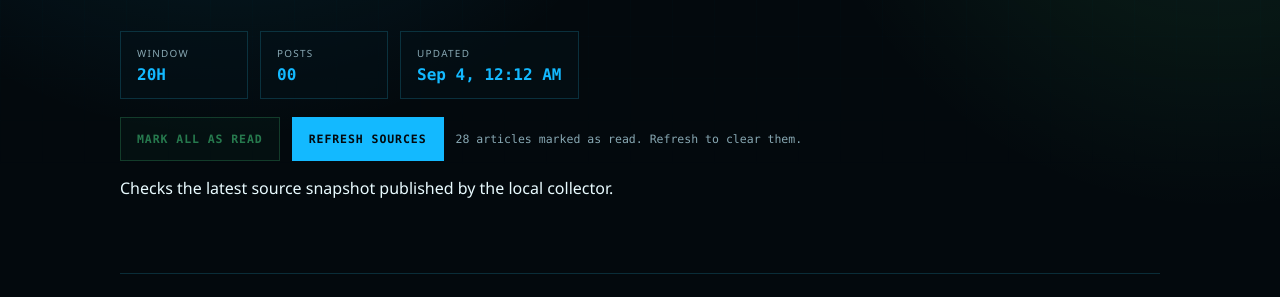
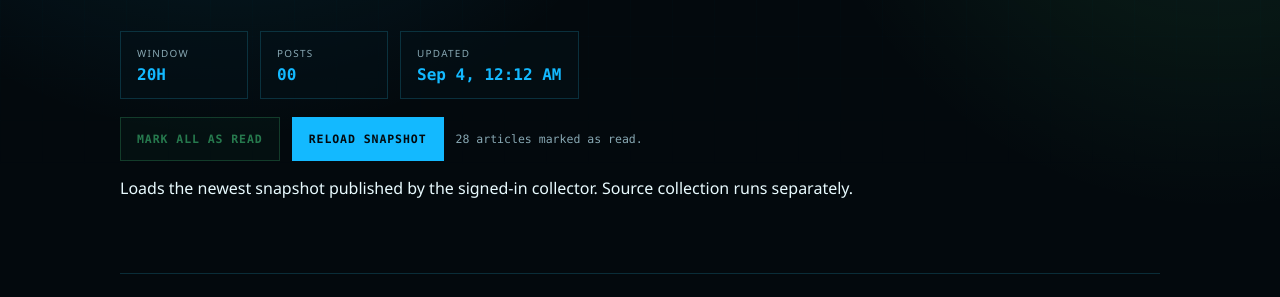
Before and after one commit to dylan2045ad/dyl-nawful, a website: page index.html in a window 1280 px wide. Both pictures are taken after a click on the button "MARK ALL AS READ". Shown: the part 342-639 px from the top of the page. Drawn offline with Linux system fonts and the light colour scheme.

Commit message:
Fix snapshot reload controls

```diff
--- a/app.js
+++ b/app.js
@@ -35,7 +35,9 @@ export function getFeedStatus(feed, now = Date.now()) {
 
 export function getFeedUrl(baseUri = "http://localhost/", now = Date.now()) {
   const url = new URL("data/posts.json", baseUri);
-  url.searchParams.set("refresh", String(now));
+  // GitHub Pages may cache JSON for several minutes. A unique query key makes
+  // every manual reload request a new CDN object while remaining same-origin.
+  url.searchParams.set("v", String(now));
   return url.href;
 }
 
@@ -191,7 +193,7 @@ export function initializeApp({
       }
 
       if (refreshMessage) refreshMessage.textContent = manual
-        ? `${visiblePosts.length} unread article${visiblePosts.length === 1 ? '' : 's'} loaded.`
+        ? `${visiblePosts.length} unread article${visiblePosts.length === 1 ? '' : 's'} loaded from the latest published snapshot.`
         : '';
 
       // Clear stale indicator if we successfully refreshed from remote source
@@ -224,7 +226,7 @@ export function initializeApp({
         empty.textContent = 'You are all caught up. New articles will appear after the next refresh.';
         empty.hidden = false;
       }
-      if (refreshMessage) refreshMessage.textContent = `${markedCount} article${markedCount === 1 ? '' : 's'} marked as read. Refresh to clear them.`;
+      if (refreshMessage) refreshMessage.textContent = `${markedCount} article${markedCount === 1 ? '' : 's'} marked as read.`;
     } catch (err) {
       console.error('markAllAsReadAction failed', err);
       showAlert('Could not mark as read: ' + err.message);
--- a/index.html
+++ b/index.html
@@ -26,10 +26,10 @@
       </dl>
       <div class="feed-actions" aria-label="Feed actions">
         <button id="mark-read" class="action-button" type="button">Mark all as read</button>
-        <button id="refresh-feed" class="action-button action-button-primary" type="button" aria-describedby="refresh-help">Refresh sources</button>
+        <button id="refresh-feed" class="action-button action-button-primary" type="button" aria-describedby="refresh-help">Reload snapshot</button>
         <span id="refresh-message" class="refresh-message" role="status" aria-live="polite"></span>
       </div>
-      <p id="refresh-help" class="action-help">Checks the latest source snapshot published by the local collector.</p>
+      <p id="refresh-help" class="action-help">Loads the newest snapshot published by the signed-in collector. Source collection runs separately.</p>
     </header>
 
     <section class="stream" aria-labelledby="stream-title">
```
Also changed, not shown: tests/app.test.mjs (+1 -1 lines).
